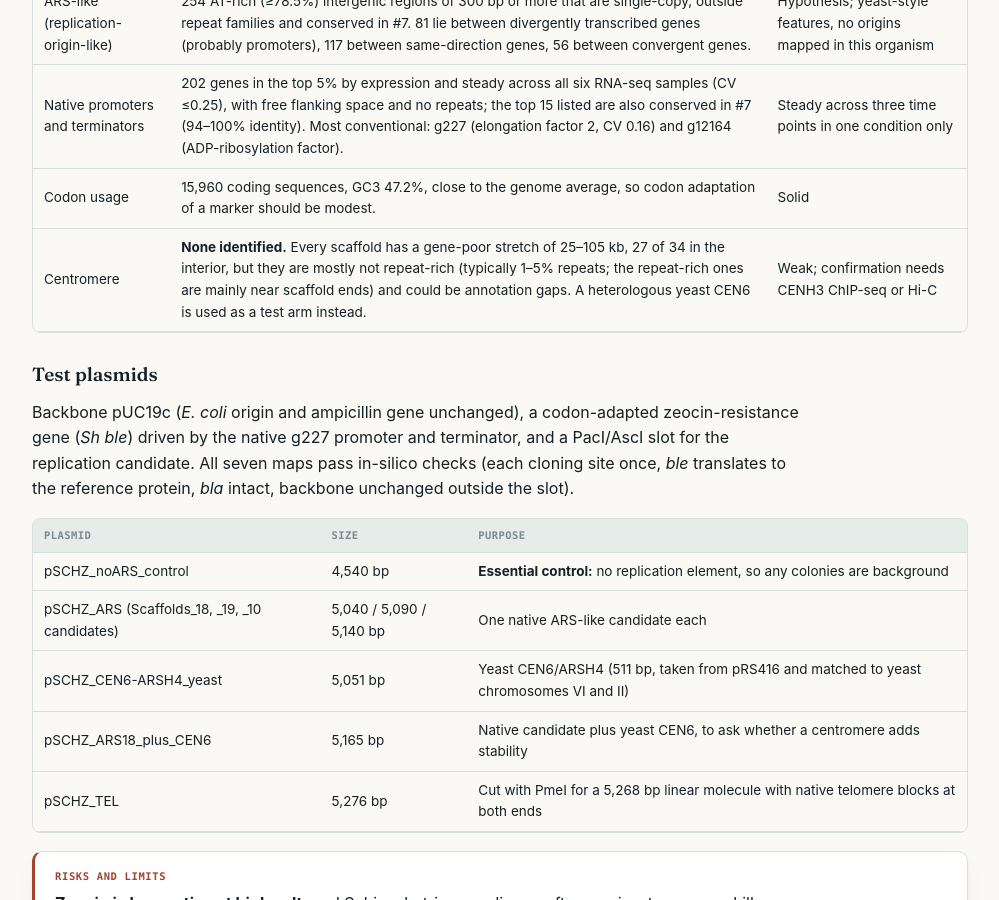
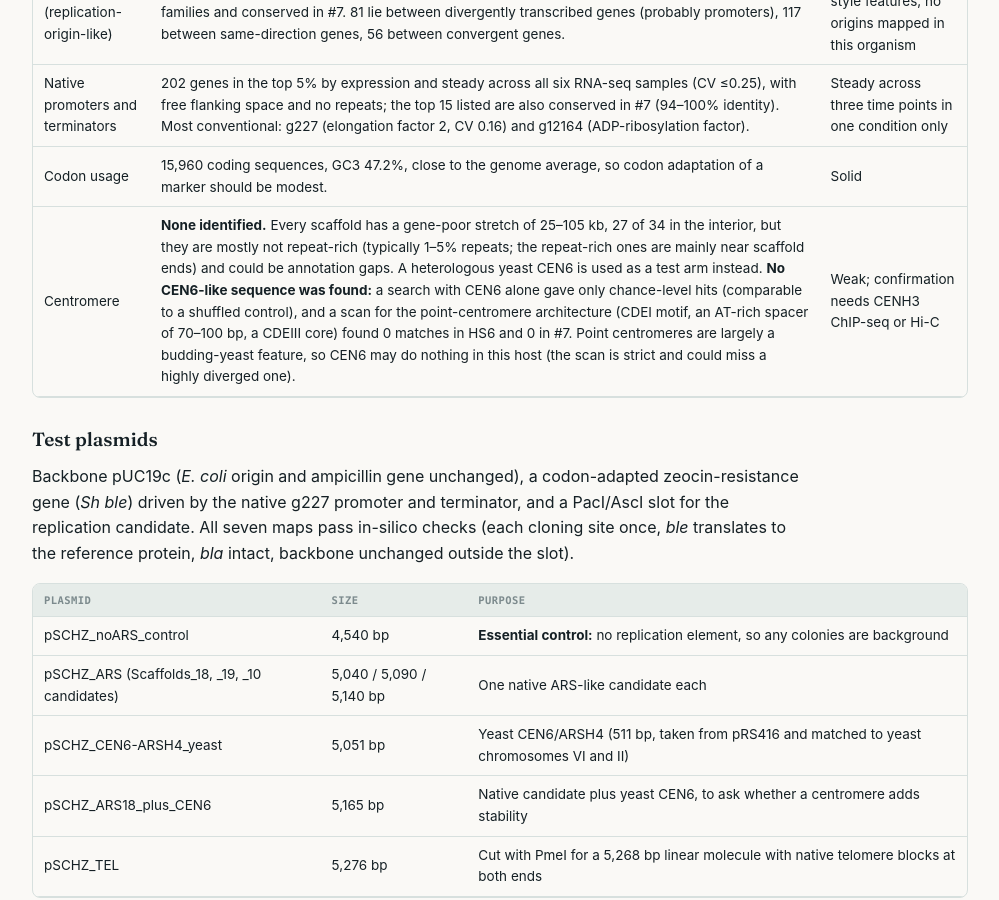
Before and after one commit to jinho1987/schizochytrium-hs6-genomics, a Jekyll site: the page built from elovl-episomal.html, in a window 1280 px wide and 900 px high, scrolled down 4150 px. Shown: the whole window, without its empty margins (140-1139 px from the left). Built offline with Jekyll 4.4.1, drawn with Linux system fonts in a browser that asks for light colours.

Commit message:
Note that no CEN6-like sequence was found in HS6 or #7
CEN6-only similarity search gave chance-level hits, and a scan for the
point-centromere architecture found 0 matches in either genome. Added to the
centromere row of the page and to the plasmid README addendum.

Co-Authored-By: Claude Sonnet 5.5 <noreply@anthropic.com>

```diff
--- a/elovl-episomal.html
+++ b/elovl-episomal.html
@@ -95,7 +95,7 @@ title: ELOVL Family, g12225 Knockout & Episomal Plasmid Design
       <tr><td>ARS-like (replication-origin-like)</td><td>254 AT-rich (&ge;78.5%) intergenic regions of 300 bp or more that are single-copy, outside repeat families and conserved in #7. 81 lie between divergently transcribed genes (probably promoters), 117 between same-direction genes, 56 between convergent genes.</td><td>Hypothesis; yeast-style features, no origins mapped in this organism</td></tr>
       <tr><td>Native promoters and terminators</td><td>202 genes in the top 5% by expression and steady across all six RNA-seq samples (CV &le;0.25), with free flanking space and no repeats; the top 15 listed are also conserved in #7 (94&ndash;100% identity). Most conventional: g227 (elongation factor 2, CV 0.16) and g12164 (ADP-ribosylation factor).</td><td>Steady across three time points in one condition only</td></tr>
       <tr><td>Codon usage</td><td>15,960 coding sequences, GC3 47.2%, close to the genome average, so codon adaptation of a marker should be modest.</td><td>Solid</td></tr>
-      <tr><td>Centromere</td><td><b>None identified.</b> Every scaffold has a gene-poor stretch of 25&ndash;105 kb, 27 of 34 in the interior, but they are mostly not repeat-rich (typically 1&ndash;5% repeats; the repeat-rich ones are mainly near scaffold ends) and could be annotation gaps. A heterologous yeast CEN6 is used as a test arm instead.</td><td>Weak; confirmation needs CENH3 ChIP-seq or Hi-C</td></tr>
+      <tr><td>Centromere</td><td><b>None identified.</b> Every scaffold has a gene-poor stretch of 25&ndash;105 kb, 27 of 34 in the interior, but they are mostly not repeat-rich (typically 1&ndash;5% repeats; the repeat-rich ones are mainly near scaffold ends) and could be annotation gaps. A heterologous yeast CEN6 is used as a test arm instead. <b>No CEN6-like sequence was found:</b> a search with CEN6 alone gave only chance-level hits (comparable to a shuffled control), and a scan for the point-centromere architecture (CDEI motif, an AT-rich spacer of 70&ndash;100 bp, a CDEIII core) found 0 matches in HS6 and 0 in #7. Point centromeres are largely a budding-yeast feature, so CEN6 may do nothing in this host (the scan is strict and could miss a highly diverged one).</td><td>Weak; confirmation needs CENH3 ChIP-seq or Hi-C</td></tr>
     </tbody>
   </table>
   </div>
```
Also changed, not shown: downloads/elovl-episomal/episomal/test_plasmids/README.md (+2 -0 lines).
